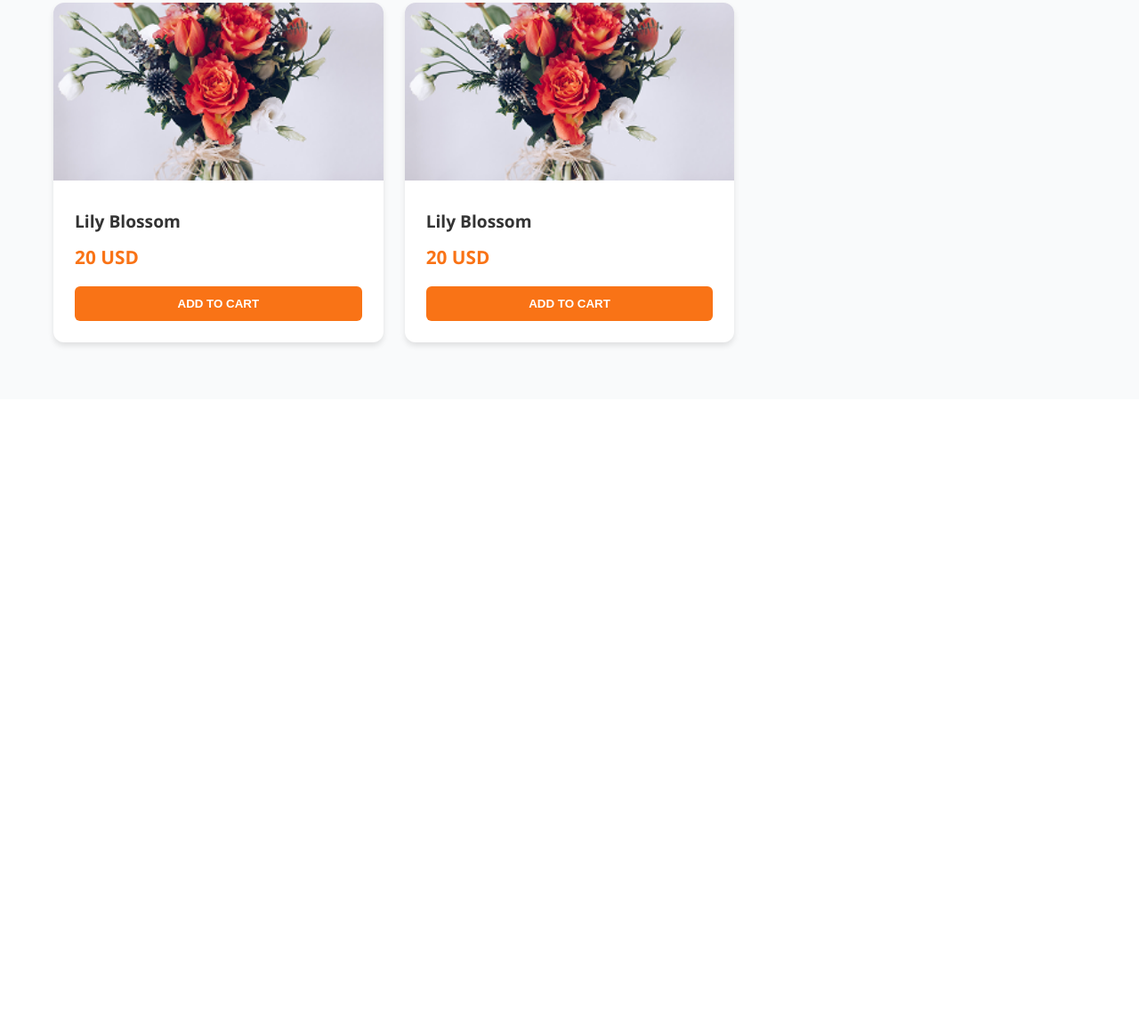
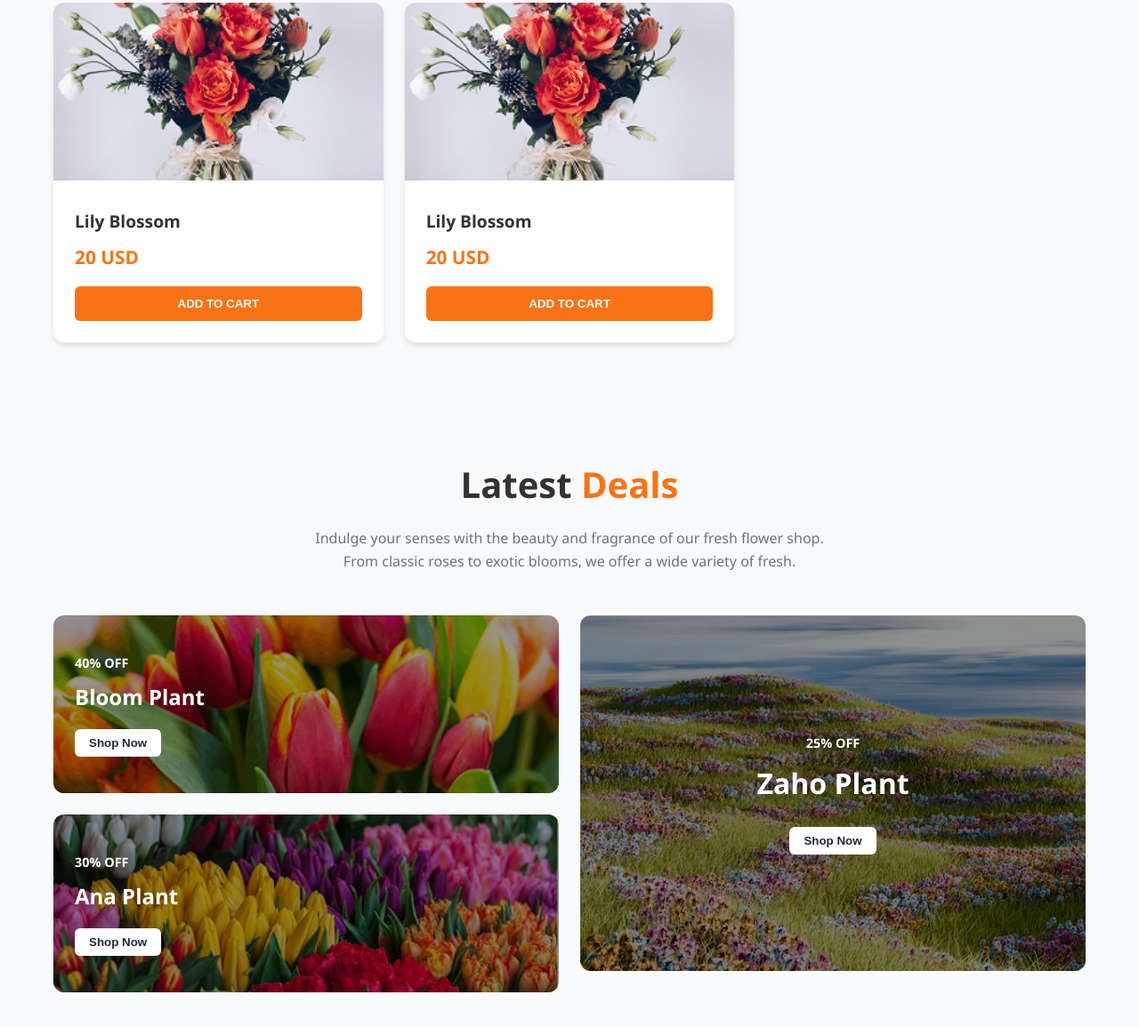
Before and after one commit to myself-shaon/Assignment-02, a plain HTML site: page index.html in a window 1280 px wide. Shown: the part 1643-2798 px from the top of the page at 89% size. Before the commit the page ends 2092 px from the top, so only its background shows below. Drawn offline with Linux system fonts and the light colour scheme.

Commit message:
added latest section

```diff
--- a/index.html
+++ b/index.html
@@ -633,6 +633,48 @@
             </div>
         </div>
     </section>
+     <section class="deals-section">
+        <div class="container">
+            <div class="section-header">
+                <h2>Latest <span class="highlight">Deals</span></h2>
+                <p>
+                    Indulge your senses with the beauty and fragrance of our fresh flower shop. From classic roses to exotic blooms, we offer a wide variety of fresh.
+                </p>
+            </div>
+
+            <div class="deals-grid">
+                <div class="deals-left">
+                    <div class="deal-card">
+                        <img src="assets/deal-ana.png" alt="Bloom Plant">
+                        <div class="deal-overlay">
+                            <div class="deal-discount">40% OFF</div>
+                            <h3 class="deal-title">Bloom Plant</h3>
+                            <button class="btn-deal">Shop Now</button>
+                        </div>
+                    </div>
+
+                    <div class="deal-card">
+                        <img src="assets/deal-bloom.png" alt="Ana Plant">
+                        <div class="deal-overlay">
+                            <div class="deal-discount">30% OFF</div>
+                            <h3 class="deal-title">Ana Plant</h3>
+                            <button class="btn-deal">Shop Now</button>
+                        </div>
+                    </div>
+                </div>
+
+                <div class="deal-card deal-card-large">
+                    <img src="assets/deal-zabo.png" alt="Zaho Plant">
+                    <div class="deal-overlay deal-overlay-center">
+                        <div class="deal-discount">25% OFF</div>
+                        <h3 class="deal-title deal-title-large">Zaho Plant</h3>
+                        <button class="btn-deal">Shop Now</button>
+                    </div>
+                </div>
+            </div>
+        </div>
+    </section>
+
 
     </footer>
 </body>
```
